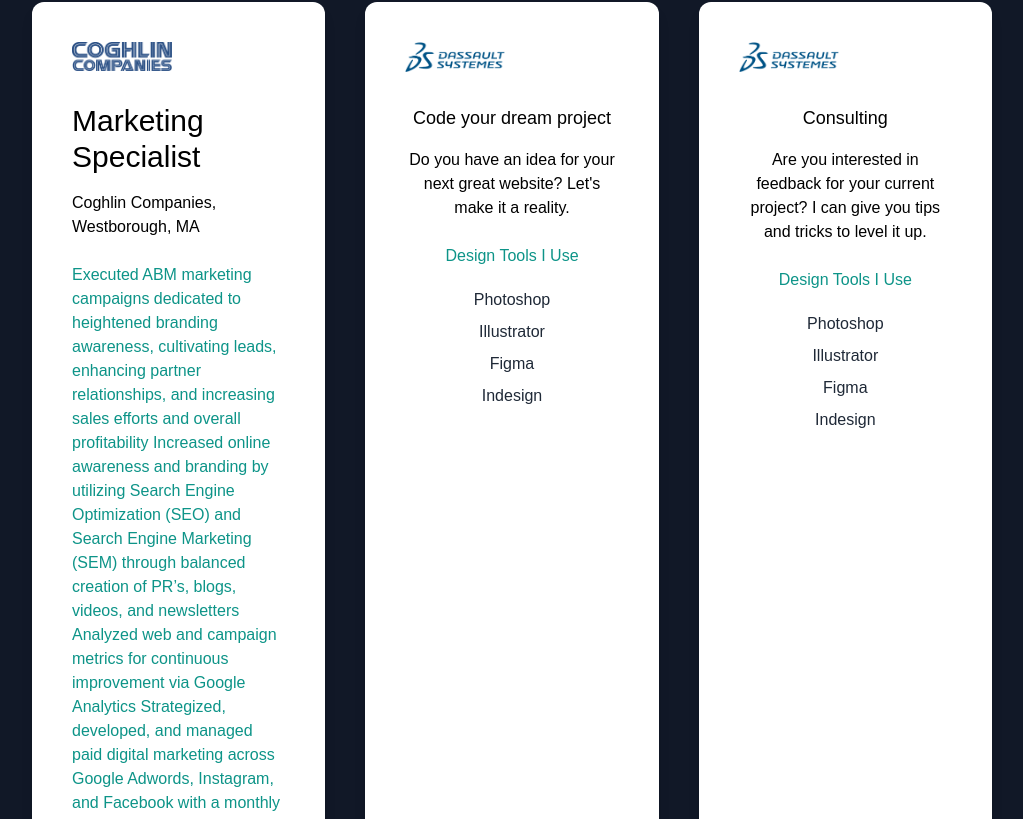
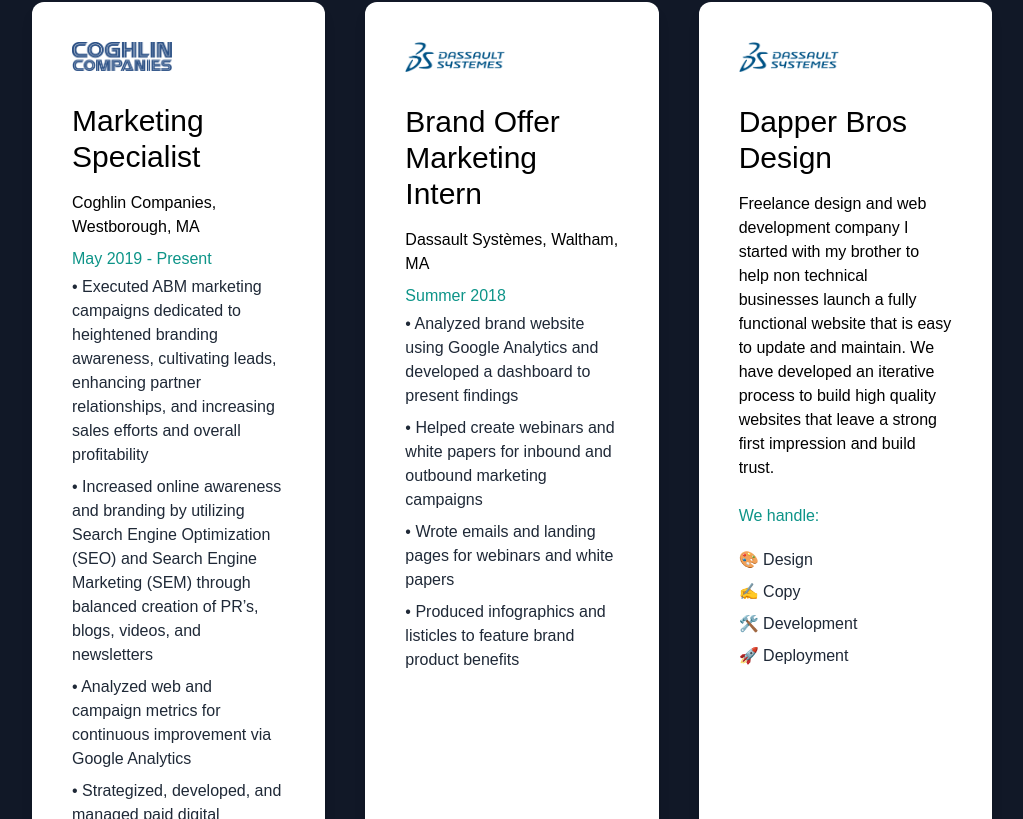
Before and after one commit to mmondro/nextjs-blog, a Next.js app: page / in a window 1280 px wide. Shown: the part 1141-1960 px from the top of the page, without its empty margins (128-1151 px from the left). Built offline with nearby package versions, Linux system fonts and the light colour scheme.

Commit message:
Updated Resume And Experience

```diff
--- a/pages/index.js
+++ b/pages/index.js
@@ -59,7 +59,7 @@
                 strings: [
                   "Marketing Specialist",
                   "Web Developer",
-                  "YouTubere"
+                  "YouTuber"
                 ],
                 autoStart: true,
                 loop: true,
@@ -69,7 +69,7 @@
 
 
             <div class="text-3xl flex justify-center gap-2 p-6">
-            <a  href="Mitchell Mondro Resume November 2018 emm.pdf" target="_blank" rel="noopener noreferrer" class="
+            <a  href="Mitch Mondro Resume December 2022.pdf" target="_blank" rel="noopener noreferrer" class="
             rounded
             inline-block
             px-12
@@ -93,7 +93,7 @@
             ease-in-out">
                   Resume
             </a>
-            <a href="Mitchell Mondro Resume November 2018 emm.pdf" download="download resume" target="_blank" rel="noopener noreferrer" class = "py-2 flex justify-center gap-4 text-black dark:text-white hover:text-teal-400">
+            <a href="Mitch Mondro Resume December 2022.pdf" download="download resume" target="_blank" rel="noopener noreferrer" class = "py-2 flex justify-center gap-4 text-black dark:text-white hover:text-teal-400">
               <AiOutlineCloudDownload /> </a>
             </div>
 
@@ -122,48 +122,44 @@
           <div className="lg:flex gap-10">
             <div className=" shadow-lg p-10 rounded-xl my-10  dark:bg-white flex-1">
               <Image src={design} width={100} height={100} />
-              <h2 className="text-3xl font-medium pt-8 pb-2  ">
+              <h2 className="text-3xl font-medium pt-8 pb-2">
                 Marketing Specialist
               </h2>
               <p className="py-2">
                 Coghlin Companies, Westborough, MA
               </p>
-              <h4 className="py-4 text-teal-600"> Executed ABM marketing campaigns dedicated to heightened branding awareness, cultivating leads, enhancing partner relationships, and increasing sales efforts and overall profitability
-Increased online awareness and branding by utilizing Search Engine Optimization (SEO) and Search Engine Marketing
-       (SEM) through balanced creation of PR’s, blogs, videos, and newsletters
-Analyzed web and campaign metrics for continuous improvement via Google Analytics
-Strategized, developed, and managed paid digital marketing across Google Adwords, Instagram, and Facebook with a monthly budget of $5,000 resulting in multiple qualified leads a month
-Performed rigorous A/B testing, which improved the conversion rate of marketing landing pages by 150%
-Automated marketing KPI reporting using Google Analytics and Google Sheets, saving roughly 6 hours of manual work each week
-              </h4>
+              <h4 className="text-teal-600">May 2019 - Present</h4>
+              <p className="text-gray-800 py-1">&bull; Executed ABM marketing campaigns dedicated to heightened branding awareness, cultivating leads, enhancing partner relationships, and increasing sales efforts and overall profitability </p>
+              <p className="text-gray-800 py-1">&bull; Increased online awareness and branding by utilizing Search Engine Optimization (SEO) and Search Engine Marketing
+       (SEM) through balanced creation of PR’s, blogs, videos, and newsletters</p>
+              <p className="text-gray-800 py-1">&bull; Analyzed web and campaign metrics for continuous improvement via Google Analytics</p>
+              <p className="text-gray-800 py-1">&bull; Strategized, developed, and managed paid digital marketing across Google Adwords, Instagram, and Facebook with a monthly budget of $5,000 resulting in multiple qualified leads a month</p>
             </div>
-            <div className="text-center shadow-lg p-10 rounded-xl my-10 dark:bg-white flex-1">
+            <div className="shadow-lg p-10 rounded-xl my-10 dark:bg-white flex-1">
               <Image src={code} width={100} height={100} />
-              <h3 className="text-lg font-medium pt-8 pb-2 ">
-                Code your dream project
+              <h3 className="text-3xl font-medium pt-8 pb-2">
+              Brand Offer Marketing Intern
               </h3>
               <p className="py-2">
-                Do you have an idea for your next great website? Let's make it a
-                reality.
+              Dassault Systèmes, Waltham, MA
               </p>
-              <h4 className="py-4 text-teal-600">Design Tools I Use</h4>
-              <p className="text-gray-800 py-1">Photoshop</p>
-              <p className="text-gray-800 py-1">Illustrator</p>
-              <p className="text-gray-800 py-1">Figma</p>
-              <p className="text-gray-800 py-1">Indesign</p>
+              <h4 className=" text-teal-600">Summer 2018</h4>
+              <p className="text-gray-800 py-1">&bull; Analyzed brand website using Google Analytics and developed a dashboard to present findings </p>
+              <p className="text-gray-800 py-1">&bull; Helped create webinars and white papers for inbound and outbound marketing campaigns </p>
+              <p className="text-gray-800 py-1">&bull; Wrote emails and landing pages for webinars and white papers </p>
+              <p className="text-gray-800 py-1">&bull; Produced infographics and listicles to feature brand product benefits </p>
             </div>
-            <div className="text-center shadow-lg p-10 rounded-xl my-10 dark:bg-white flex-1">
+            <div className=" shadow-lg p-10 rounded-xl my-10  dark:bg-white flex-1">
               <Image src={consulting} width={100} height={100} />
-              <h3 className="text-lg font-medium pt-8 pb-2 ">Consulting</h3>
+              <h3 className="text-3xl font-medium pt-8 pb-2 ">Dapper Bros Design</h3>
               <p className="py-2">
-                Are you interested in feedback for your current project? I can
-                give you tips and tricks to level it up.
+                Freelance design and web development company I started with my brother to help non technical businesses launch a fully functional website that is easy to update and maintain. We have developed an iterative process to build high quality websites that leave a strong first impression and build trust.
               </p>
-              <h4 className="py-4 text-teal-600">Design Tools I Use</h4>
-              <p className="text-gray-800 py-1">Photoshop</p>
-              <p className="text-gray-800 py-1">Illustrator</p>
-              <p className="text-gray-800 py-1">Figma</p>
-              <p className="text-gray-800 py-1">Indesign</p>
+              <h4 className="py-4 text-teal-600">We handle:</h4>
+              <p className="text-gray-800 py-1">🎨 Design</p>
+              <p className="text-gray-800 py-1">✍️ Copy</p>
+              <p className="text-gray-800 py-1">🛠️ Development</p>
+              <p className="text-gray-800 py-1">🚀 Deployment</p>
             </div>
           </div>
         </section>
@@ -199,7 +195,7 @@
               />
               <h2 className="py-5 text-xl dark:text-white"> Experiment Music YouTube Channel</h2>
               <p className=" flex justify-center dark:text-white" >
-              Built an audience of 6,500 subscribers on my instrumental YouTube channel. Utilized SEO and conten creation techniques to attract new subscribers and generate viral videos.
+              Built an audience of 6,500 subscribers on my instrumental YouTube channel. Utilized SEO and content creation techniques to attract new subscribers and generate viral videos.
             </p>
             </div>
             <div className="basis-1/3 flex-1">
```
Also changed, not shown: 1 other file (tests, documents, lock files or other folders).
